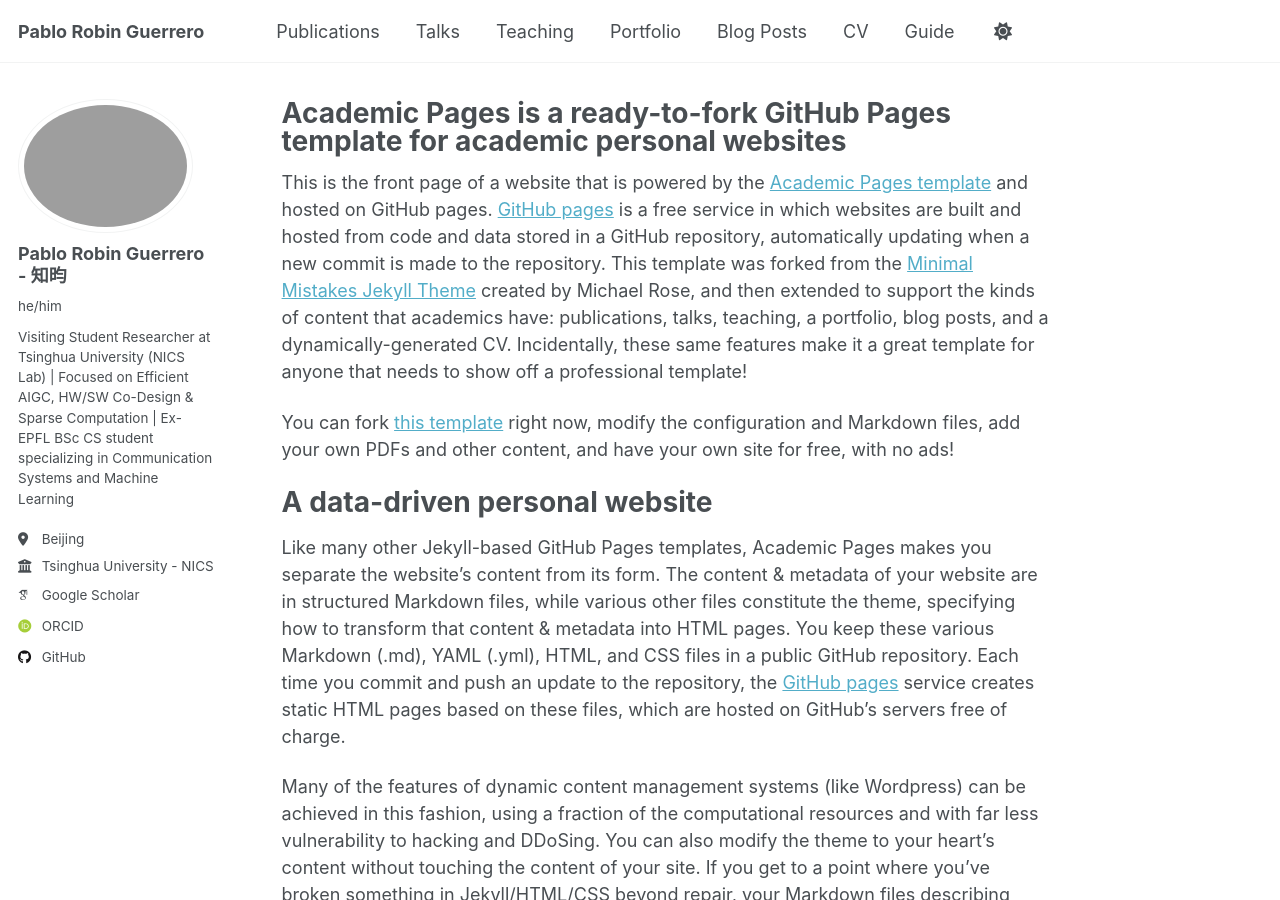
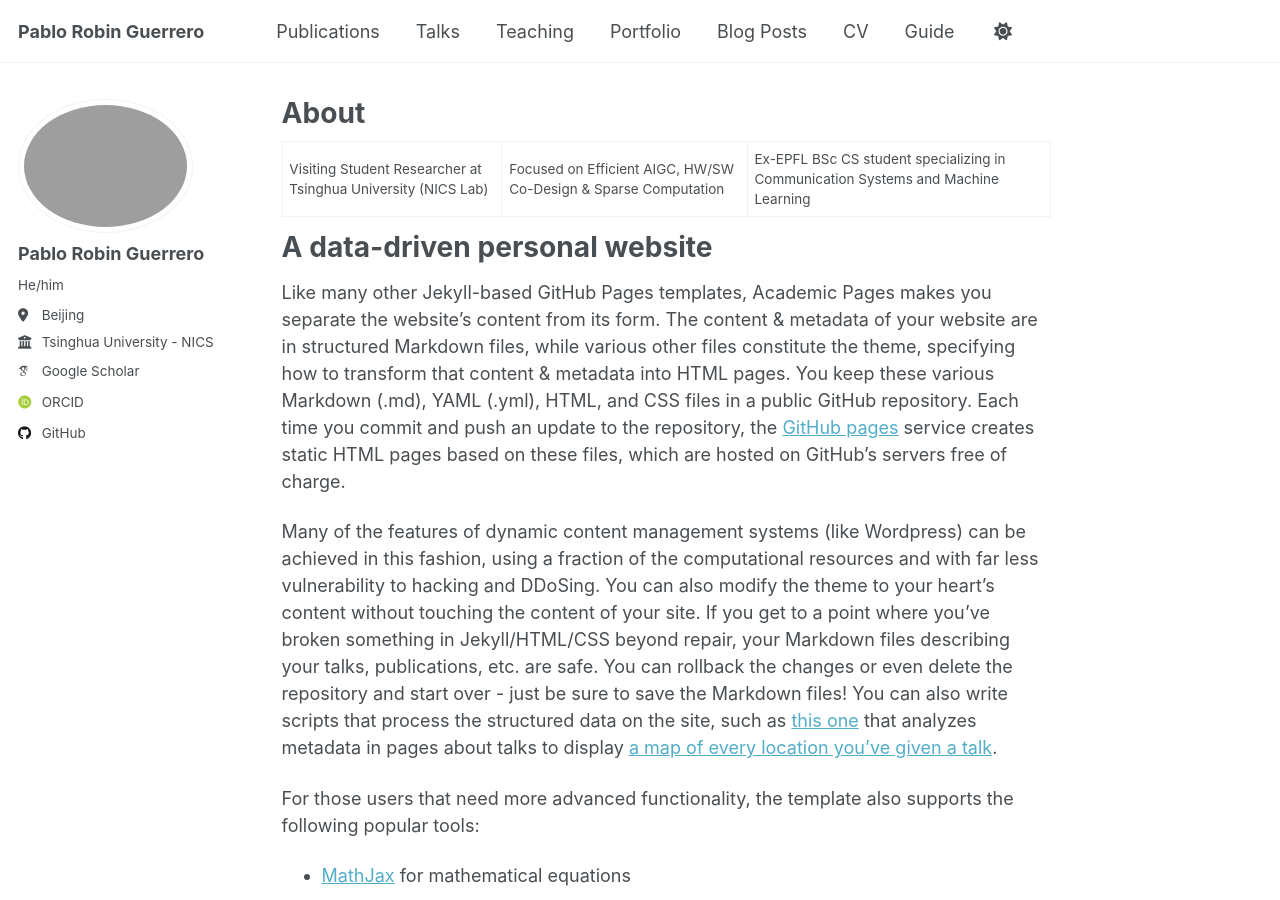
Before and after one commit to veridisyndrome/veridisyndrome.github.io, a Jekyll site: the page built from _pages/about.md, in a window 1280 px wide and 900 px high. Built offline with Jekyll 4.4.1, drawn with Linux system fonts in a browser that asks for light colours; some web fonts are replaced; a script that is not in the unit is left out.

Commit message:
fix config profile

```diff
--- a/_config.yml
+++ b/_config.yml
@@ -23,9 +23,9 @@
 author:
   # Biographic information
   avatar           : "profile.png"
-  name             : "Pablo Robin Guerrero - 知昀"
-  pronouns         : "he/him"
-  bio              : " Visiting Student Researcher at Tsinghua University (NICS Lab) | Focused on Efficient AIGC, HW/SW Co-Design & Sparse Computation | Ex-EPFL BSc CS student specializing in Communication Systems and Machine Learning"
+  name             : "Pablo Robin Guerrero"
+  pronouns         : "He/him"
+  bio              : #
   location         : "Beijing"
   employer         : "Tsinghua University - NICS Lab"
   uri              : # URL
--- a/_pages/about.md
+++ b/_pages/about.md
@@ -1,15 +1,13 @@
 ---
 permalink: /
-title: "Academic Pages is a ready-to-fork GitHub Pages template for academic personal websites"
+title: "About"
 author_profile: true
 redirect_from:
   - /about/
   - /about.html
 ---
 
-This is the front page of a website that is powered by the [Academic Pages template](https://github.com/academicpages/academicpages.github.io) and hosted on GitHub pages. [GitHub pages](https://pages.github.com) is a free service in which websites are built and hosted from code and data stored in a GitHub repository, automatically updating when a new commit is made to the repository. This template was forked from the [Minimal Mistakes Jekyll Theme](https://mmistakes.github.io/minimal-mistakes/) created by Michael Rose, and then extended to support the kinds of content that academics have: publications, talks, teaching, a portfolio, blog posts, and a dynamically-generated CV. Incidentally, these same features make it a great template for anyone that needs to show off a professional template!
-
- You can fork [this template](https://github.com/academicpages/academicpages.github.io) right now, modify the configuration and Markdown files, add your own PDFs and other content, and have your own site for free, with no ads!
+Visiting Student Researcher at Tsinghua University (NICS Lab) | Focused on Efficient AIGC, HW/SW Co-Design & Sparse Computation | Ex-EPFL BSc CS student specializing in Communication Systems and Machine Learning
 
 A data-driven personal website
 ======
```
